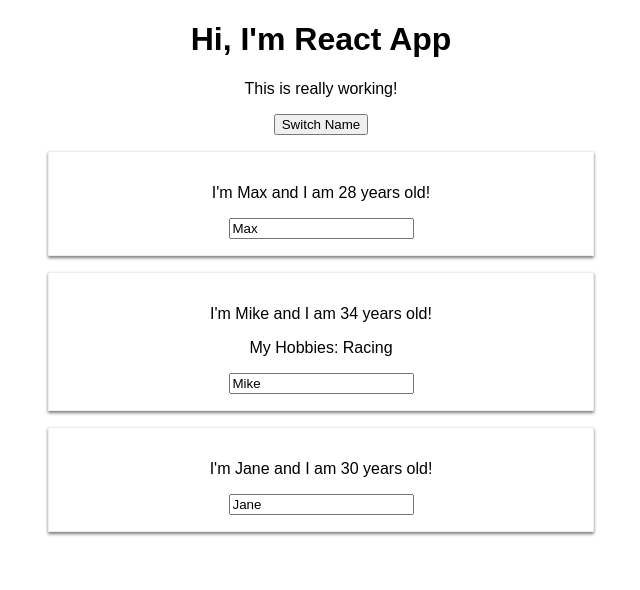
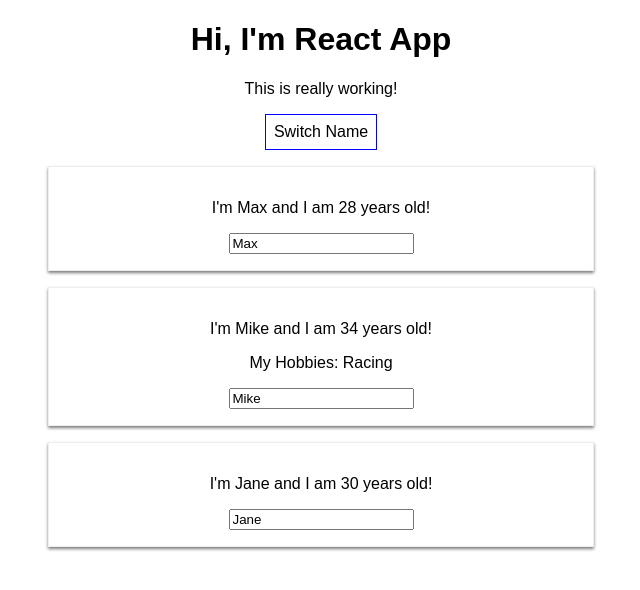
Before and after one commit to rywem/ReactPlayground, a React (Create React App) app in the folder burger/: page / in a window 1280 px wide. Shown: the top 590 px of the page, without its empty margins (319-959 px from the left). Built offline with nearby package versions, Linux system fonts and the light colour scheme.

Commit message:
Inline styles added

```diff
--- a/burger/src/App.js
+++ b/burger/src/App.js
@@ -33,11 +33,21 @@
   }
 
   render() {
+
+    const style = {
+      backgroundColor: 'white',
+      font: 'inherit',
+      border: '1px solid blue',
+      padding: '8px'
+    };
+
     return (
       <div className="App">
       <h1>Hi, I'm React App</h1>
       <p>This is really working!</p>
-      <button onClick={() => this.switchNameHandler("MAX!!")}>Switch Name</button>
+      <button
+        style={style}
+       onClick={() => this.switchNameHandler("MAX!!")}>Switch Name</button>
       <Person
         name={this.state.persons[0].name}
         age={this.state.persons[0].age} />
```
